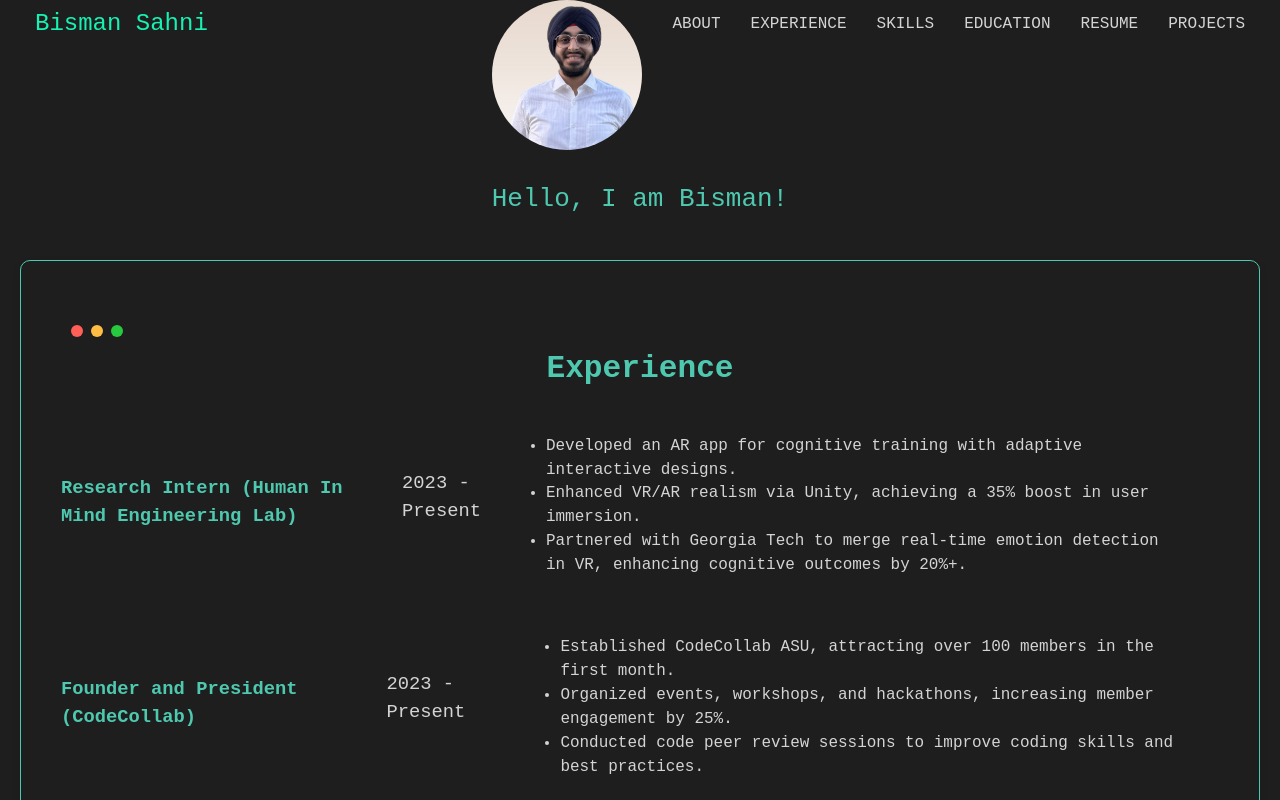
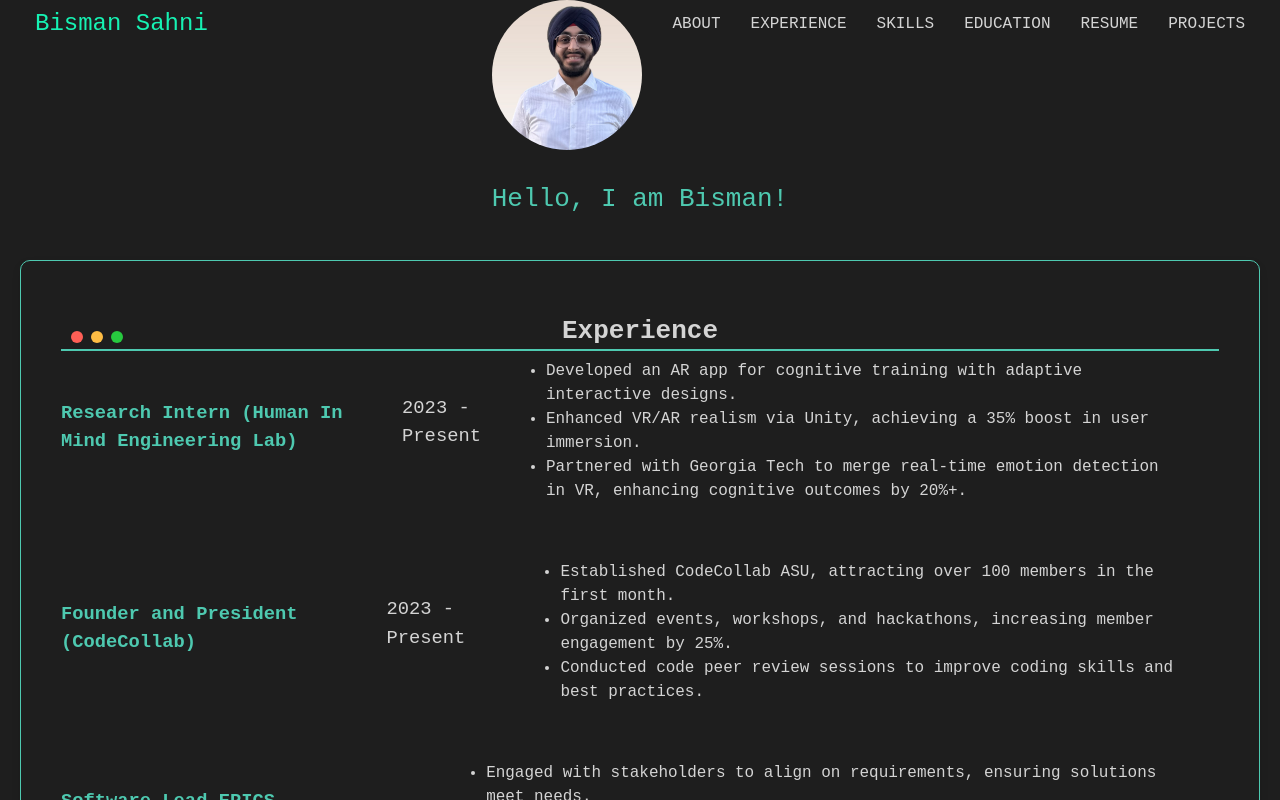
Before and after one commit to bismansahni/My-portfolio, a React (Create React App) app: page / in a window 1280 px wide. Shown: the top 800 px of the page. Built offline with nearby package versions, Linux system fonts and the light colour scheme.

Commit message:
added line below experience

```diff
--- a/src/styles/Experience.css
+++ b/src/styles/Experience.css
@@ -7,26 +7,33 @@
 
   /* Header with a pseudo-element to simulate the macOS window controls */
   .terminal-header {
-    position: relative;
-    padding: 4px 20px; /* Provide padding on both sides */
-    text-align: center; /* Center the title text */
-    /* ... existing styles ... */
+    position: relative; /* Keeps children absolutely positioned relative to this container */
+    display: flex;
+    align-items: center;
+    justify-content: start;
+    padding: 10px 20px; /* Add padding on the sides if needed */
+    background-color: var(--background-color);
   }
-
   /* Center the title within the header */
   .terminal-title {
-    /* Remove absolute positioning and transform */
-    display: inline-block; /* Allows the title to be centered within the text-align of the parent */
-    /* ... existing styles ... */
+    position: absolute;
+    left: 50%; /* Or however much space you need to resemble your actual terminal */
+    transform: translateX(-50%); /* Adjust the position accurately */
+    display: inline-block;
+    margin: 0;
+    font-size: 1em; /* Adjust to match your desired size */
+    color: var(--text-color);
+    white-space: nowrap; /* Ensures the text does not wrap */
+
+
   }
 
   /* macOS-style control buttons */
+
   .terminal-controls {
-    position: absolute;
-    top: 50%;
-    left: 20px; /* Adjust to not overlap the text */
-    transform: translateY(-50%);
-    /* ... existing styles ... */
+    display: flex;
+    gap: 8px;
+    margin-right: 16px; /* Space between buttons and title */
   }
 
   /* Ensure list items have enough space and are not cut off */
@@ -93,3 +100,14 @@
     /* Ensure the buttons do not stretch */
     flex-shrink: 0;
   }
+
+  .terminal-header::after {
+    content: '';
+    display: block;
+    height: 2px; /* Height of the line */
+    background-color: var(--green);
+    position: absolute;
+    left: 0;
+    right: 0;
+    bottom: -10px; /* Adjust to place the line right below the header */
+  }
```
